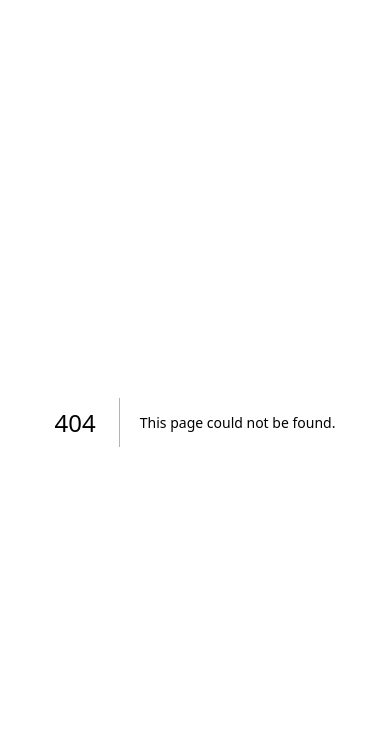
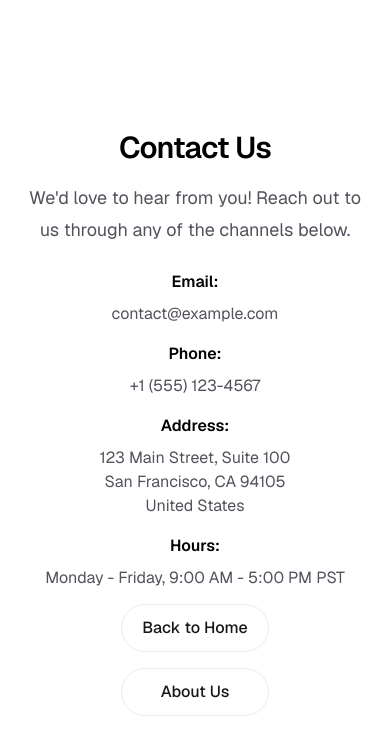
Before and after one commit to weagertron/auto-dev-test, a Next.js app: page /contact in a window 390 px wide. Before the commit this address had no page. Shown: the top 754 px of the page. Built offline with nearby package versions, Linux system fonts and the light colour scheme.

Commit message:
Add a contact page
Story: 62

Created a new contact page at /contact with placeholder contact information (email, phone, address, and business hours). Updated the home page to include a link to the new contact page and reorganized the button layout to use a grid for better spacing.

```diff
--- /dev/null
+++ b/app/contact/page.tsx
@@ -0,0 +1,73 @@
+import type { Metadata } from "next";
+import Link from "next/link";
+
+export const metadata: Metadata = {
+  title: "Contact Us | Auto Dev Test",
+  description: "Get in touch with our team",
+};
+
+export default function ContactPage() {
+  return (
+    <div className="flex min-h-screen items-center justify-center bg-zinc-50 font-sans dark:bg-black">
+      <main className="flex min-h-screen w-full max-w-3xl flex-col items-center justify-between py-32 px-6 bg-white dark:bg-black sm:items-start md:px-16">
+        <h1 className="max-w-xs text-3xl font-semibold leading-10 tracking-tight text-black dark:text-zinc-50">
+          Contact Us
+        </h1>
+        <div className="flex flex-col items-center gap-6 text-center sm:items-start sm:text-left">
+          <p className="max-w-md text-lg leading-8 text-zinc-600 dark:text-zinc-400">
+            We&apos;d love to hear from you! Reach out to us through any of the
+            channels below.
+          </p>
+          <div className="flex flex-col gap-4">
+            <div className="flex flex-col sm:flex-row sm:items-center gap-2 sm:gap-4">
+              <span className="font-semibold text-black dark:text-zinc-50">Email:</span>
+              <a
+                href="mailto:contact@example.com"
+                className="text-zinc-600 dark:text-zinc-400 hover:text-zinc-950 dark:hover:text-zinc-50 transition-colors"
+              >
+                contact@example.com
+              </a>
+            </div>
+            <div className="flex flex-col sm:flex-row sm:items-center gap-2 sm:gap-4">
+              <span className="font-semibold text-black dark:text-zinc-50">Phone:</span>
+              <a
+                href="tel:+1-555-123-4567"
+                className="text-zinc-600 dark:text-zinc-400 hover:text-zinc-950 dark:hover:text-zinc-50 transition-colors"
+              >
+                +1 (555) 123-4567
+              </a>
+            </div>
+            <div className="flex flex-col sm:flex-row sm:items-start gap-2 sm:gap-4">
+              <span className="font-semibold text-black dark:text-zinc-50">Address:</span>
+              <address className="text-zinc-600 dark:text-zinc-400 not-italic">
+                123 Main Street, Suite 100<br />
+                San Francisco, CA 94105<br />
+                United States
+              </address>
+            </div>
+            <div className="flex flex-col sm:flex-row sm:items-center gap-2 sm:gap-4">
+              <span className="font-semibold text-black dark:text-zinc-50">Hours:</span>
+              <span className="text-zinc-600 dark:text-zinc-400">
+                Monday - Friday, 9:00 AM - 5:00 PM PST
+              </span>
+            </div>
+          </div>
+        </div>
+        <div className="flex flex-col gap-4 text-base font-medium sm:flex-row">
+          <Link
+            className="flex h-12 w-full items-center justify-center rounded-full border border-solid border-black/[.08] px-5 transition-colors hover:border-transparent hover:bg-black/[.04] dark:border-white/[.145] dark:hover:bg-[#1a1a1a] md:w-[158px]"
+            href="/"
+          >
+            Back to Home
+          </Link>
+          <Link
+            className="flex h-12 w-full items-center justify-center rounded-full border border-solid border-black/[.08] px-5 transition-colors hover:border-transparent hover:bg-black/[.04] dark:border-white/[.145] dark:hover:bg-[#1a1a1a] md:w-[158px]"
+            href="/about"
+          >
+            About Us
+          </Link>
+        </div>
+      </main>
+    </div>
+  );
+}
--- a/app/page.tsx
+++ b/app/page.tsx
@@ -35,9 +35,9 @@ export default function Home() {
             center.
           </p>
         </div>
-        <div className="flex flex-col gap-4 text-base font-medium sm:flex-row">
+        <div className="grid grid-cols-2 gap-4 text-base font-medium sm:grid-cols-4">
           <a
-            className="flex h-12 w-full items-center justify-center gap-2 rounded-full bg-foreground px-5 text-background transition-colors hover:bg-[#383838] dark:hover:bg-[#ccc] md:w-[158px]"
+            className="flex h-12 w-full items-center justify-center gap-2 rounded-full bg-foreground px-5 text-background transition-colors hover:bg-[#383838] dark:hover:bg-[#ccc]"
             href="https://vercel.com/new?utm_source=create-next-app&utm_medium=appdir-template-tw&utm_campaign=create-next-app"
             target="_blank"
             rel="noopener noreferrer"
@@ -52,7 +52,7 @@ export default function Home() {
             Deploy Now
           </a>
           <a
-            className="flex h-12 w-full items-center justify-center rounded-full border border-solid border-black/[.08] px-5 transition-colors hover:border-transparent hover:bg-black/[.04] dark:border-white/[.145] dark:hover:bg-[#1a1a1a] md:w-[158px]"
+            className="flex h-12 w-full items-center justify-center rounded-full border border-solid border-black/[.08] px-5 transition-colors hover:border-transparent hover:bg-black/[.04] dark:border-white/[.145] dark:hover:bg-[#1a1a1a]"
             href="https://nextjs.org/docs?utm_source=create-next-app&utm_medium=appdir-template-tw&utm_campaign=create-next-app"
             target="_blank"
             rel="noopener noreferrer"
@@ -60,10 +60,16 @@ export default function Home() {
             Documentation
           </a>
           <Link
-            className="flex h-12 w-full items-center justify-center rounded-full border border-solid border-black/[.08] px-5 transition-colors hover:border-transparent hover:bg-black/[.04] dark:border-white/[.145] dark:hover:bg-[#1a1a1a] md:w-[158px]"
+            className="flex h-12 w-full items-center justify-center rounded-full border border-solid border-black/[.08] px-5 transition-colors hover:border-transparent hover:bg-black/[.04] dark:border-white/[.145] dark:hover:bg-[#1a1a1a]"
             href="/about"
           >
             About Us
+          </Link>
+          <Link
+            className="flex h-12 w-full items-center justify-center rounded-full border border-solid border-black/[.08] px-5 transition-colors hover:border-transparent hover:bg-black/[.04] dark:border-white/[.145] dark:hover:bg-[#1a1a1a]"
+            href="/contact"
+          >
+            Contact
           </Link>
         </div>
       </main>
```
